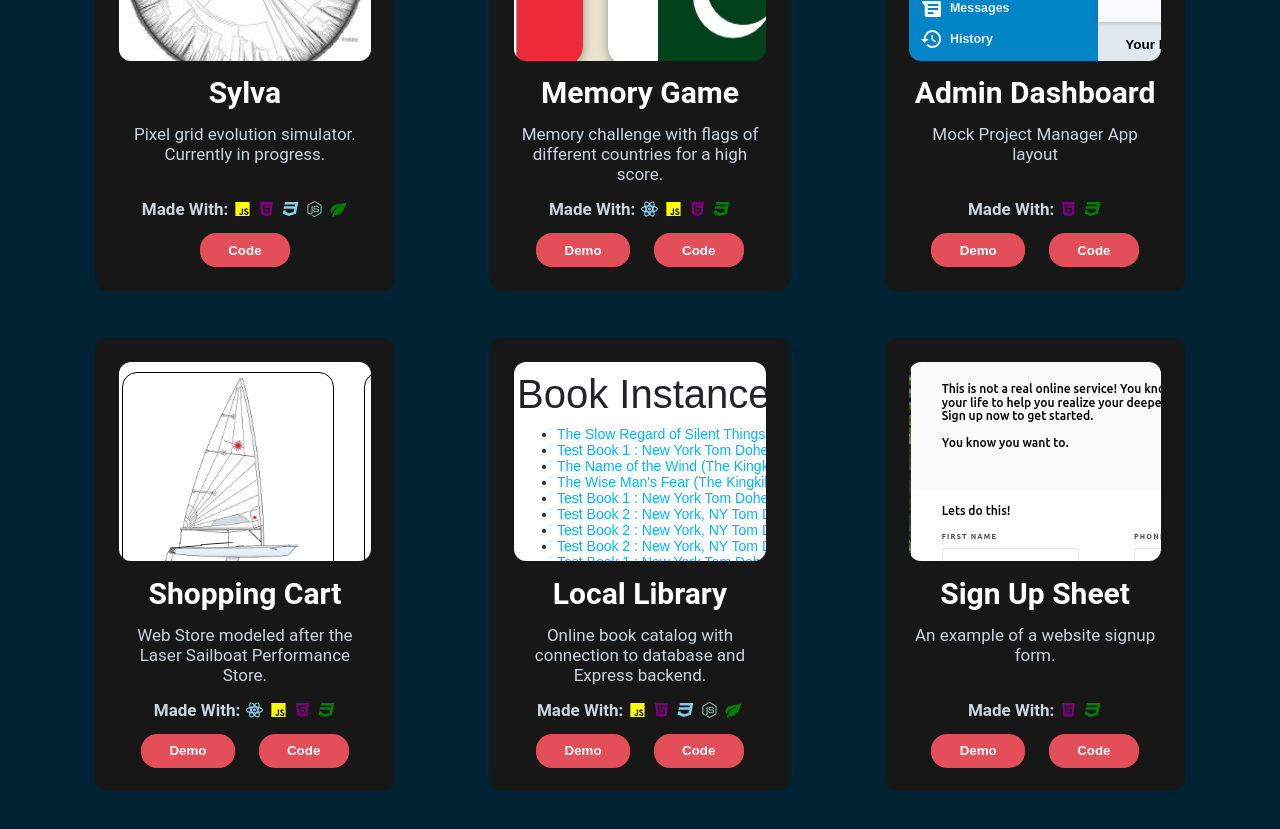
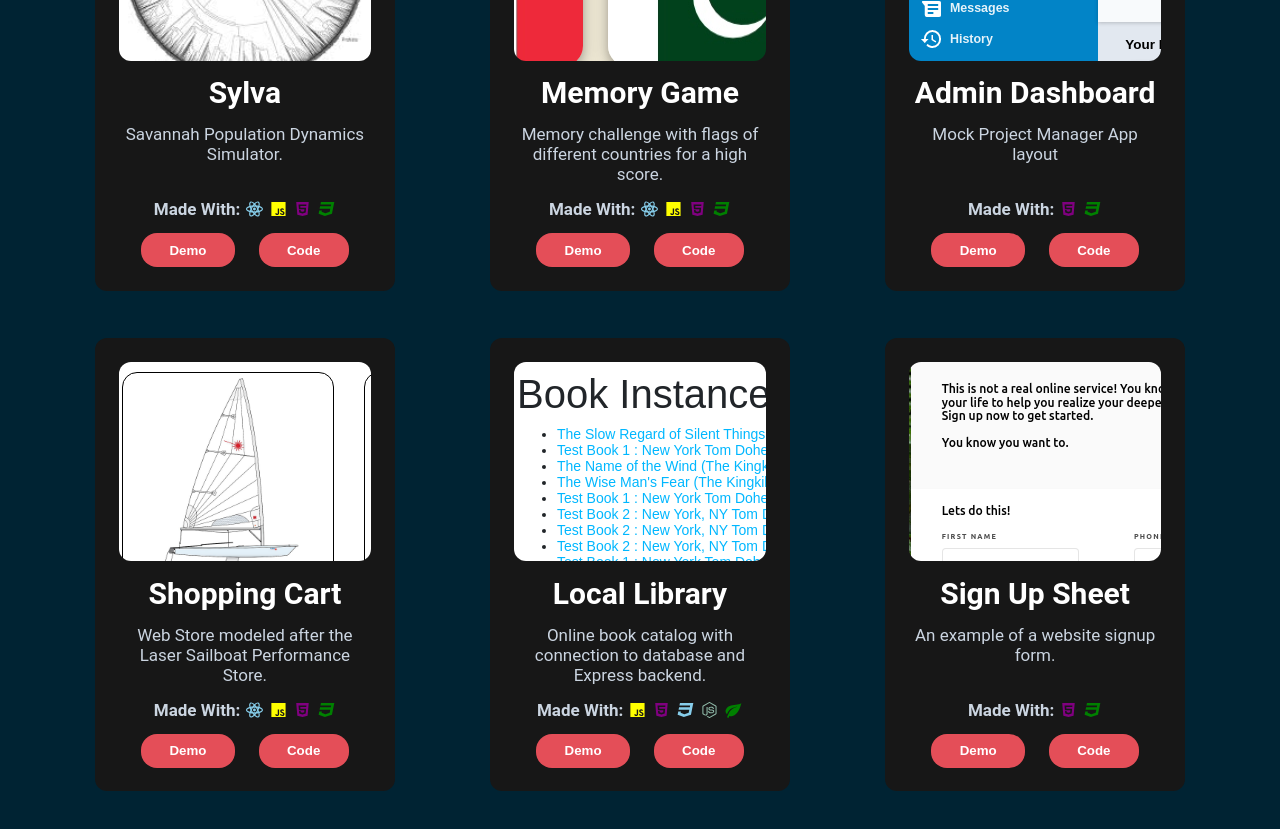
Before and after one commit to rhodesrt/portfolio, a React (Create React App) app: page / in a window 1280 px wide. Shown: the part 2480-3309 px from the top of the page. Built offline with nearby package versions, Linux system fonts and the light colour scheme.

Commit message:
added sylva project

```diff
--- a/src/components/Projects.js
+++ b/src/components/Projects.js
@@ -18,7 +18,7 @@ const Projects = () => {
       <div className="project-cards-grid">
         <Project
           title="Sylva"
-          description="Pixel grid evolution simulator. Currently in progress."
+          description="Savannah Population Dynamics Simulator."
           id="sylva"
           className="current-project"
         />
@@ -89,8 +89,10 @@ const Project = (props) => {
         window.open("https://github.com/rhodesrt/localLibrary");
       }
     } else if (props.title === "Sylva") {
-      if (e.target.textContent === "Demo" || e.target.textContent === "Code") {
+      if (e.target.textContent === "Code") {
         window.open("https://github.com/rhodesrt/sylva");
+      } else if (e.target.textContent === "Demo") {
+        window.open("https://rhodesrt.github.io/sylva");
       }
     }
   };
@@ -126,6 +128,13 @@ const Project = (props) => {
             <Icon path={mdiLanguageHtml5} style={{ color: "purple" }} />
             <Icon path={mdiLanguageCss3} style={{ color: "green" }} />
           </>
+        ) : props.title === "Sylva" ? (
+          <>
+            <Icon path={mdiReact} />
+            <Icon path={mdiLanguageJavascript} style={{ color: "yellow" }} />
+            <Icon path={mdiLanguageHtml5} style={{ color: "purple" }} />
+            <Icon path={mdiLanguageCss3} style={{ color: "green" }} />
+          </>
         ) : (
           <>
             <Icon path={mdiLanguageJavascript} style={{ color: "yellow" }} />
@@ -137,16 +146,12 @@ const Project = (props) => {
         )}
       </div>
       <div className="project-buttons">
-        {props.title === "Sylva" ? (
-          <>
-            <button onClick={handleLinkClick}>Code</button>
-          </>
-        ) : (
+        {
           <>
             <button onClick={handleLinkClick}>Demo</button>
             <button onClick={handleLinkClick}>Code</button>
           </>
-        )}
+        }
       </div>
     </div>
   );
```
